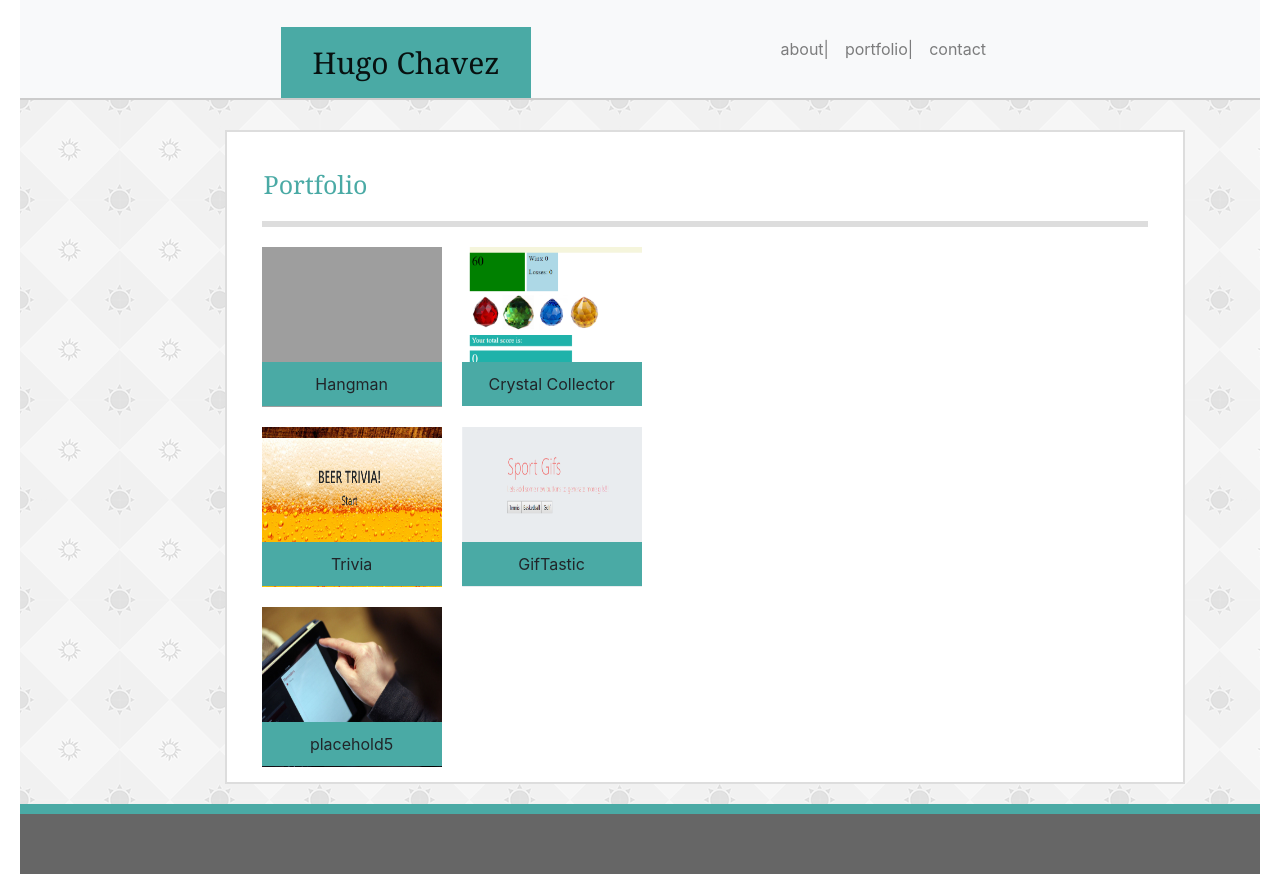
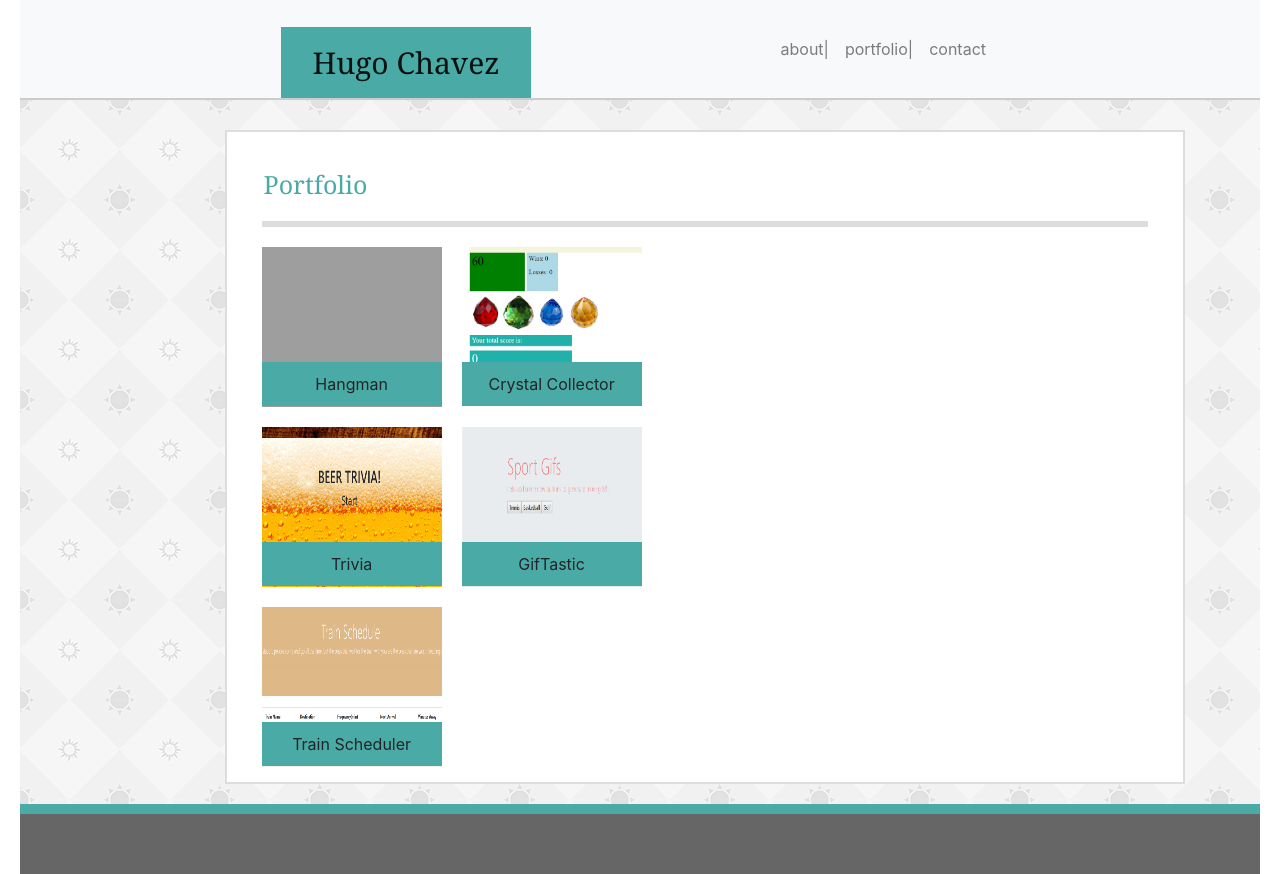
Before and after one commit to hchavez21/Bootstrap-Portfolio, a plain HTML site: page portfolio.html in a window 1280 px wide. Drawn offline with nearby package versions, Linux system fonts and the light colour scheme; grey boxes are pictures that could not be loaded.

Commit message:
linked train scheduler

```diff
--- a/portfolio.html
+++ b/portfolio.html
@@ -68,9 +68,10 @@
          </div>
 
             <div class="contain5">
-            <section>placehold5</section>
-                <img src="images/place5.jpg" width="180" height="160" alt="holder5">
-
+            <section>Train Scheduler</section>
+            <a href=https://hchavez21.github.io/Train-Scheduler/>
+                <img src="images/train.PNG" width="180" height="160" alt="holder5">
+            <a/>
             </div>
 
 
```
Also changed, not shown: images/train.PNG (added).
